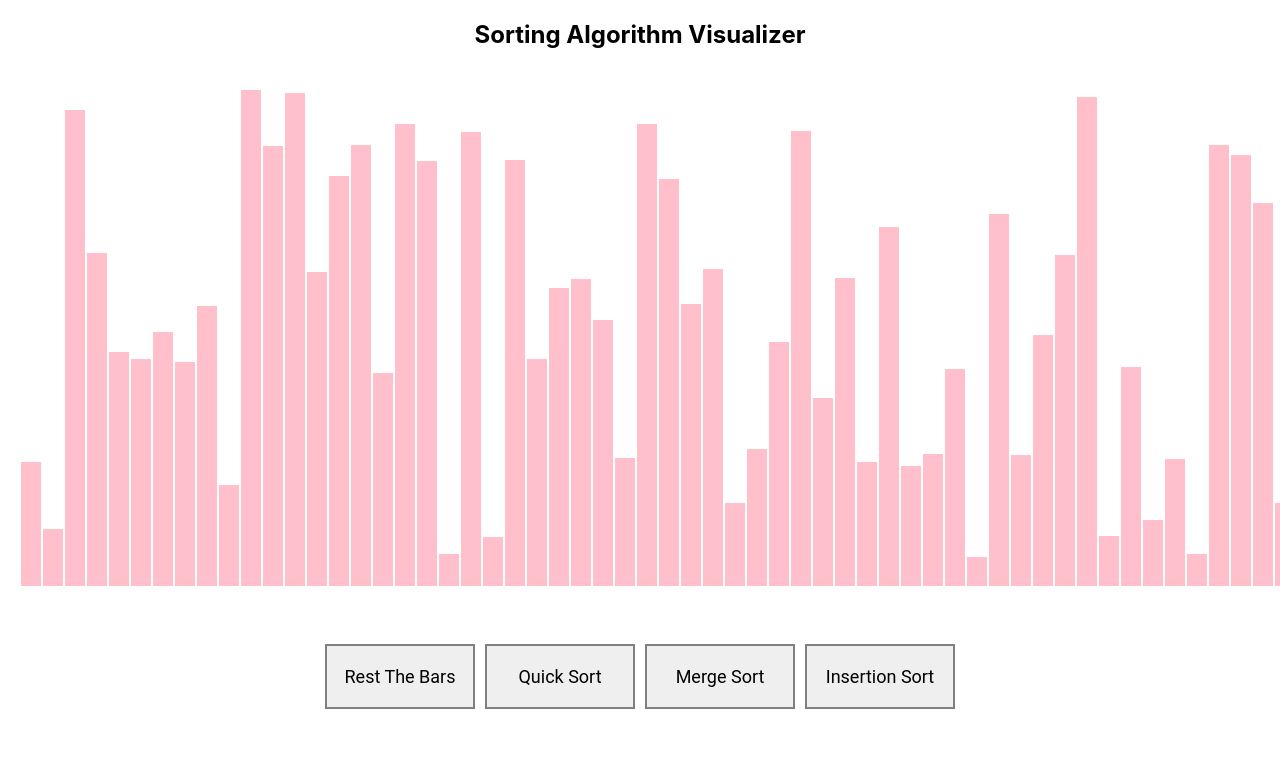
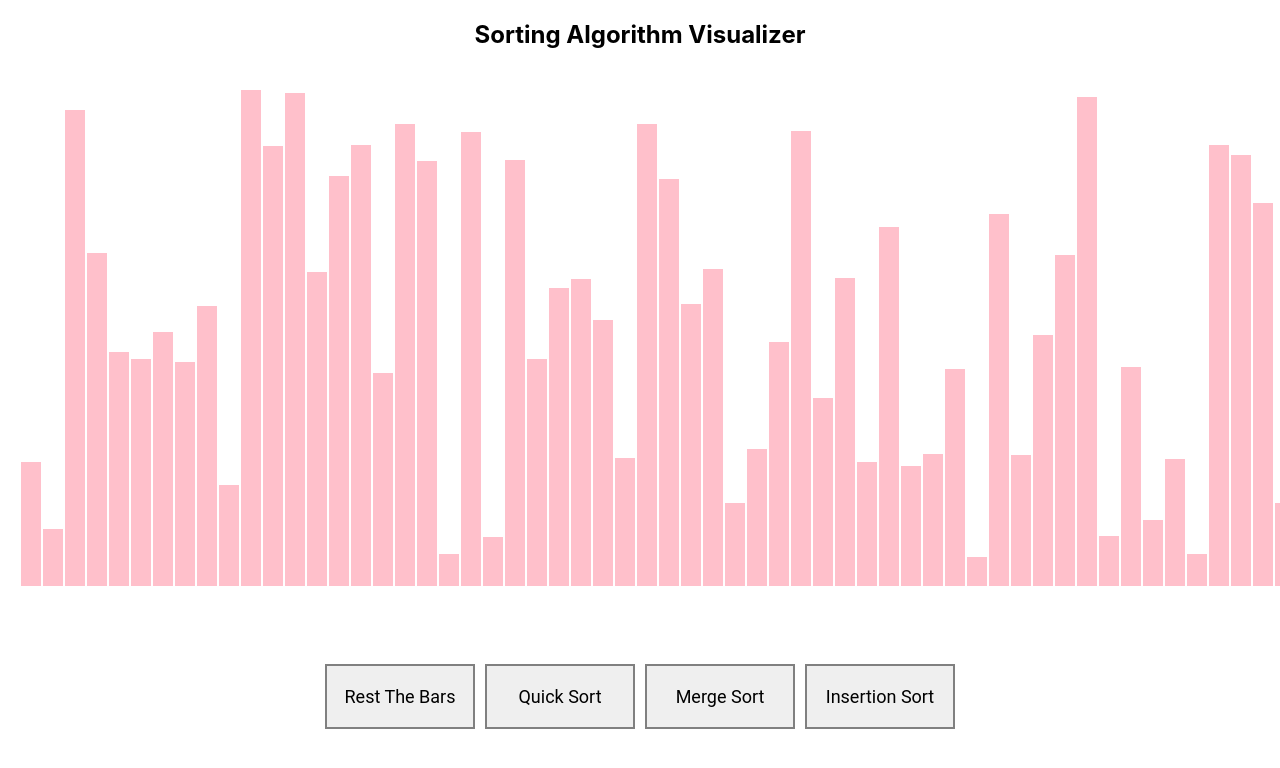
Before and after one commit to 895623741x/sorting-visualizer-project, a React (Create React App) app: page / in a window 1280 px wide. Shown: the top 768 px of the page. Built offline with nearby package versions, Linux system fonts and the light colour scheme.

Commit message:
adjust the height of bar area

```diff
--- a/src/Visualizer.css
+++ b/src/Visualizer.css
@@ -7,7 +7,7 @@
 
 .bars-area {
    padding: 20px;
-   height: 530px;
+   height: 550px;
    width: max-content;
 }
 
```
